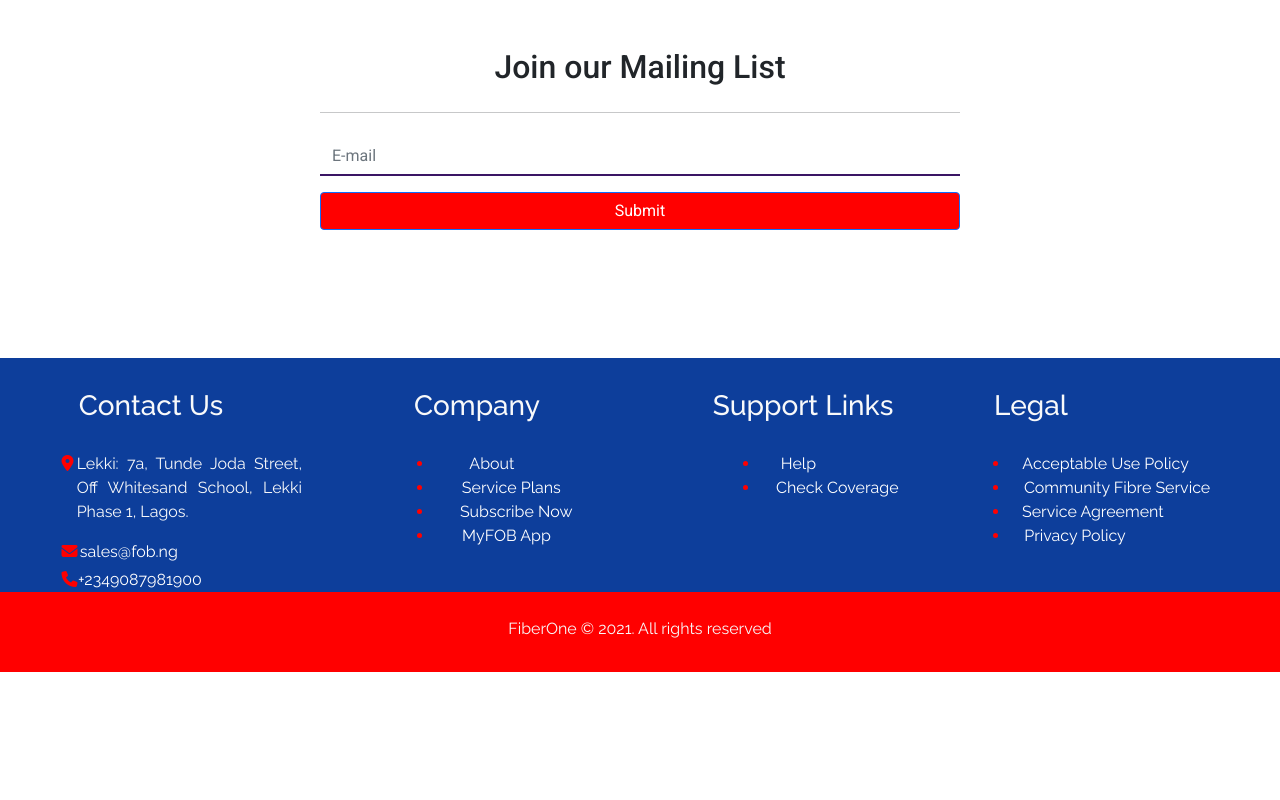
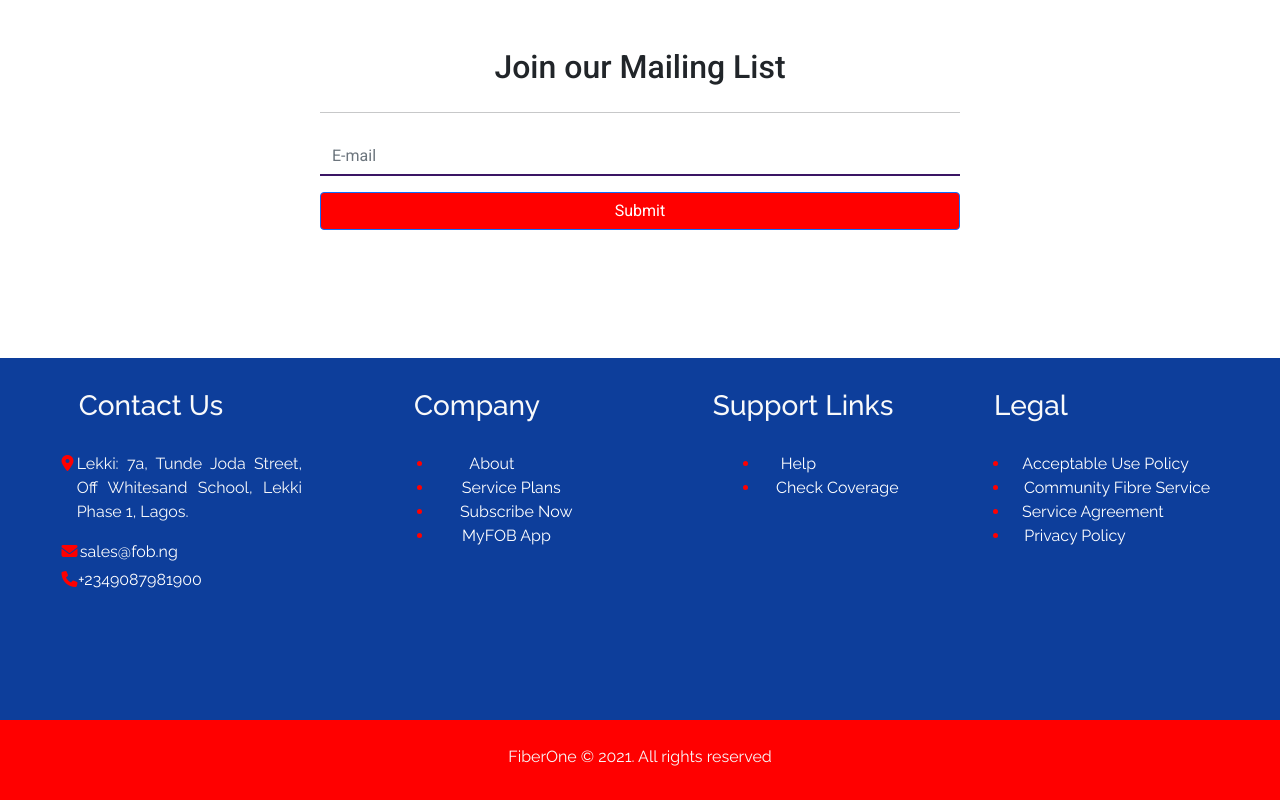
Before and after one commit to Larrydmandev/fob-replica, a React (Create React App) app: page / in a window 1280 px wide. Shown: the part 2275-3075 px from the top of the page. Before the commit the page ends 2947 px from the top, so only its background shows below. Built offline with nearby package versions, Linux system fonts and the light colour scheme.

Commit message:
fob-replica

```diff
--- a/src/index.css
+++ b/src/index.css
@@ -235,6 +235,7 @@ body {
   font-family: 'Raleway', sans-serif;
   margin-top: 10%;
   overflow-x: hidden;
+  padding-bottom: 10%;
 }
 
 .main-foot{
```
